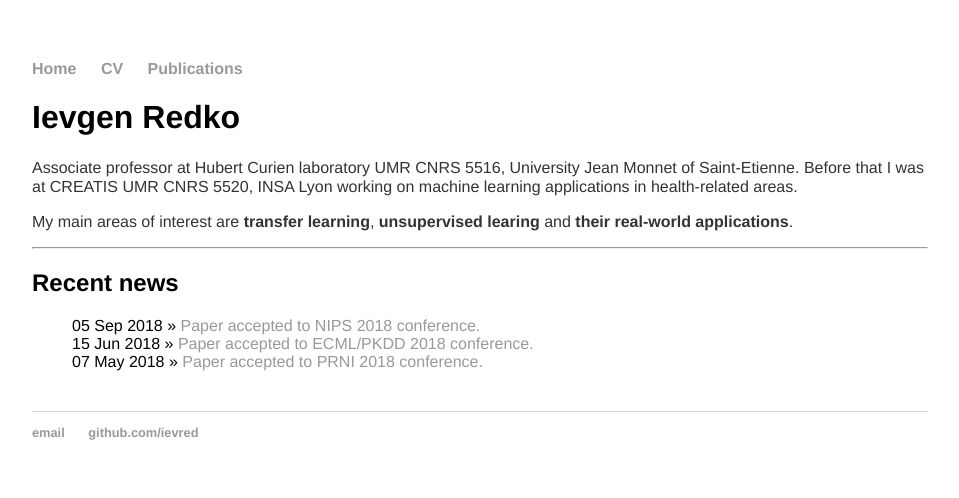
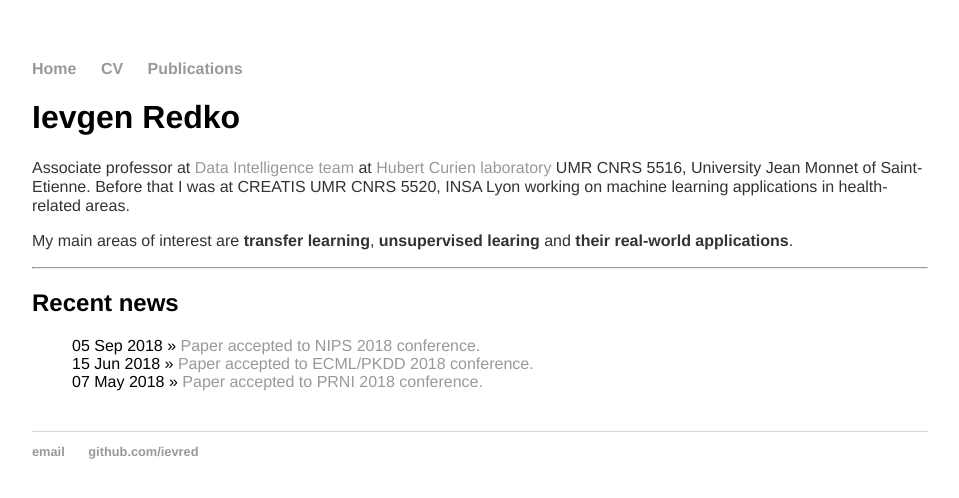
Before and after one commit to ievred/ievred.github.io, a Jekyll site: the page built from index.html, in a window 1280 px wide. Shown: the top 498 px of the page, without its empty margins (160-1119 px from the left). Built offline with Jekyll 4.4.1, drawn with Linux system fonts in a browser that asks for light colours.

Commit message:
Update index.html

```diff
--- a/index.html
+++ b/index.html
@@ -4,7 +4,7 @@ title: Ievgen Redko
 ---
 <div class="blurb">
 	<h1>Ievgen Redko</h1>
-	<p>Associate professor at Hubert Curien laboratory UMR CNRS 5516, University Jean Monnet of Saint-Etienne.
+	<p>Associate professor at <a href="https://laboratoirehubertcurien.univ-st-etienne.fr/en/teams/data-intelligence.html">Data Intelligence team</a> at <a href="https://laboratoirehubertcurien.univ-st-etienne.fr/en/index.html">Hubert Curien laboratory</a> UMR CNRS 5516, University Jean Monnet of Saint-Etienne.
 		Before that I was at CREATIS UMR CNRS 5520, INSA Lyon working on machine learning applications in health-related areas.</p>
 	<p>My main areas of interest are <b>transfer learning</b>, <b>unsupervised learing</b> and <b>their real-world applications</b>.</p>
 
```
